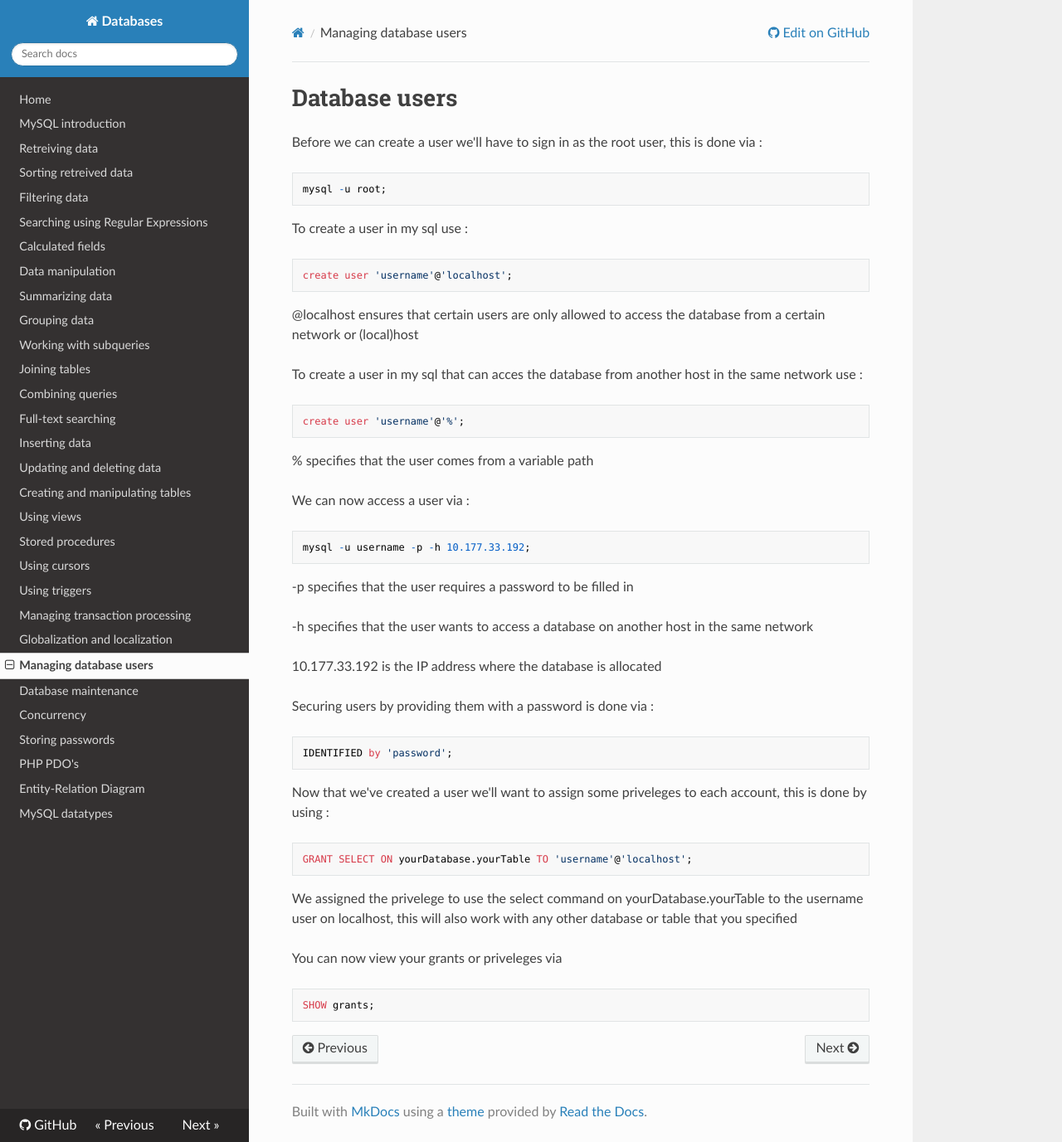
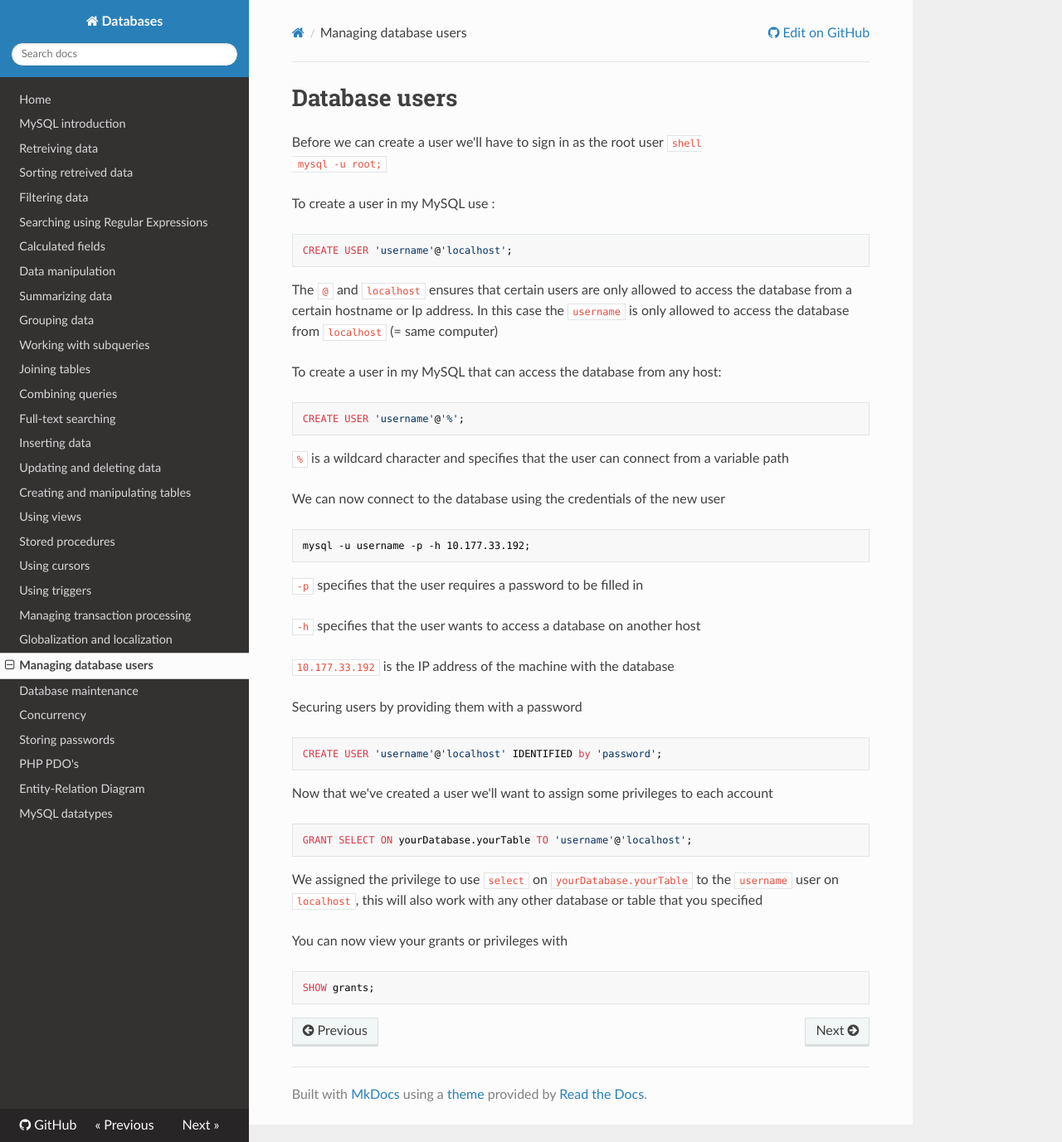
Before and after one commit to sillevl/course-databases, an MkDocs documentation site: the page built from docs/database-users.md, in a window 1280 px wide and 1377 px high. Shown: the whole window at 83% size. Built offline with MkDocs 1.6.1, drawn with Linux system fonts in a browser that asks for light colours; nearby versions of some CDN libraries; old or Windows-style settings are respelled for this version of MkDocs.

Commit message:
update users chapter

````diff
--- a/docs/database-users.md
+++ b/docs/database-users.md
@@ -1,44 +1,45 @@
 # Database users
 
-Before we can create a user we'll have to sign in as the root user, this is done via :
+Before we can create a user we'll have to sign in as the root user
+ ```shell
+ mysql -u root;
+ ```
+
+To create a user in my MySQL use :
 ```sql
-mysql -u root;
+CREATE USER 'username'@'localhost';
 ```
+The `@` and `localhost` ensures that certain users are only allowed to access the database from a certain hostname or Ip address.
+In this case the `username` is only allowed to access the database from `localhost` (= same computer)
 
-To create a user in my sql use :
+To create a user in my MySQL that can access the database from any host:
 ```sql
-create user 'username'@'localhost';
+CREATE USER 'username'@'%';
 ```
-@localhost ensures that certain users are only allowed to access the database from a certain network or (local)host
+`%` is a wildcard character and specifies that the user can connect from a variable path
 
-To create a user in my sql that can acces the database from another host in the same network use :
-```sql
-create user 'username'@'%';
-```
-% specifies that the user comes from a variable path
-
-We can now access a user via :
-```sql
+We can now connect to the database using the credentials of the new user
+```shell
 mysql -u username -p -h 10.177.33.192;
 ```
--p specifies that the user requires a password to be filled in
+`-p` specifies that the user requires a password to be filled in
 
--h specifies that the user wants to access a database on another host in the same network
+`-h` specifies that the user wants to access a database on another host
 
-10.177.33.192 is the IP address where the database is allocated
+`10.177.33.192` is the IP address of the machine with the database
 
-Securing users by providing them with a password is done via :
+Securing users by providing them with a password
 ```sql
-IDENTIFIED by 'password';
+CREATE USER 'username'@'localhost' IDENTIFIED by 'password';
 ```
-Now that we've created a user we'll want to assign some priveleges to each account, this is done by using :
+Now that we've created a user we'll want to assign some privileges to each account
 ```sql
 GRANT SELECT ON yourDatabase.yourTable TO 'username'@'localhost';
 ```
-We assigned the privelege to use the select command on yourDatabase.yourTable to the username user on localhost,
+We assigned the privilege to use `select` on `yourDatabase.yourTable` to the `username` user on `localhost`,
 this will also work with any other database or table that you specified
 
-You can now view your grants or priveleges via
+You can now view your grants or privileges with
 ```sql
 SHOW grants;
 ```
````
